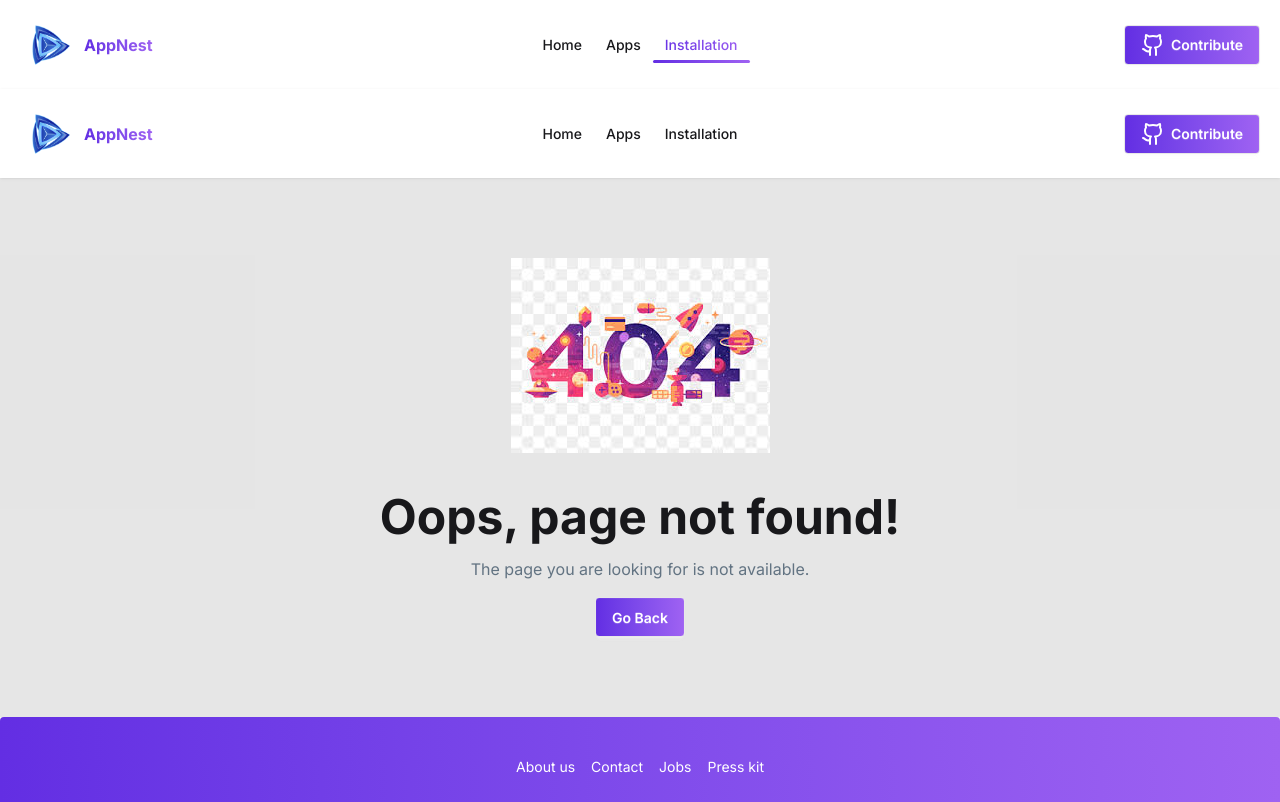
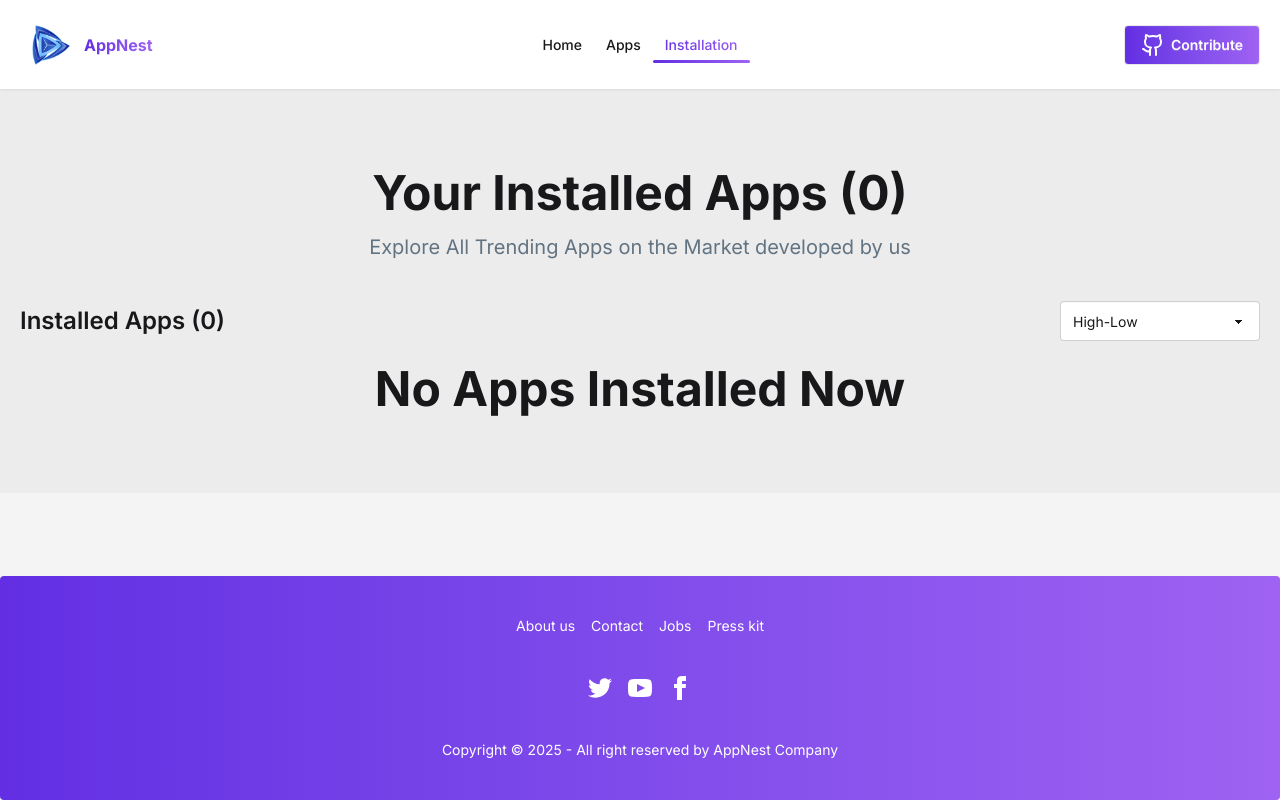
Before and after one commit to hashemm621/assignment-08-app-nest, a React (Vite) app: page /installation in a window 1280 px wide. Shown: the top 802 px of the page. Built offline with nearby package versions, Linux system fonts and the light colour scheme.

Commit message:
added chart

```diff
--- /dev/null
+++ b/src/Components/SortedApps/SortedApps.jsx
@@ -0,0 +1,40 @@
+import React from "react";
+import downImage from "../../assets/icon-downloads.png";
+import starImage from "../../assets/icon-ratings.png";
+
+const SortedApps = ({ app, handleUninstall }) => {
+  const { title, image, downloads, ratingAvg, size, id } = app;
+  return (
+    <div className="bg-white p-5 rounded-xl hover:scale-105 transition-all">
+      <div className="flex justify-between items-center">
+        <div className="flex items-center gap-5">
+          <img className="w-[80px] h-[80px] rounded-xl" src={image} alt="" />
+
+          <div>
+            <h2 className="font-medium text-xl">{title} </h2>
+            <div className="flex items-center mt-4 gap-3">
+              <span className="flex items-center gap-2 text-green-600 font-medium">
+                <img className="w-4 h-4" src={downImage} alt="" />{" "}
+                <span>{downloads}</span>
+              </span>
+              <span className="flex items-center gap-2 text-[#FF8811] font-medium">
+                <img className="w-4 h-4" src={starImage} alt="" />{" "}
+                <span>{ratingAvg}</span>
+              </span>
+              <p className="text-[#627382]">{size}MB </p>
+            </div>
+          </div>
+        </div>
+
+        <button
+          onClick={() => handleUninstall(id)}
+          className="btn bg-[#00D390] rounded-lg text-white hover:skew-2 hover:bg-gradient-to-r from-[#632EE3] to-[#9F62F2] transition-all"
+        >
+          Uninstall
+        </button>
+      </div>
+    </div>
+  );
+};
+
+export default SortedApps;
--- a/src/Pages/AppDetails/AppDetails.jsx
+++ b/src/Pages/AppDetails/AppDetails.jsx
@@ -1,76 +1,135 @@
-import React, { useEffect, useState } from 'react';
-import { useParams } from 'react-router';
-import useAppsData from '../../Hooks/useAppsData';
-import downloadIcon from '../../assets/icon-downloads.png'
-import ratingsIcon from '../../assets/icon-ratings.png'
-import reviewsIcon from '../../assets/icon-review.png'
-import Page404 from '../Page404/Page404';
-import { getAppData, setAppData } from '../../Utils/localStorage';
-import { Bounce, ToastContainer } from 'react-toastify';
+import React, { useEffect, useState } from "react";
+import { useParams } from "react-router";
+import useAppsData from "../../Hooks/useAppsData";
+import downloadIcon from "../../assets/icon-downloads.png";
+import ratingsIcon from "../../assets/icon-ratings.png";
+import reviewsIcon from "../../assets/icon-review.png";
+import Page404 from "../Page404/Page404";
+import { getAppData, setAppData } from "../../Utils/localStorage";
+import { Bounce, ToastContainer } from "react-toastify";
+import {
+  Area,
+  Bar,
+  CartesianGrid,
+  ComposedChart,
+  Legend,
+  Line,
+  ResponsiveContainer,
+  Tooltip,
+  XAxis,
+  YAxis,
+} from "recharts";
 
 const AppDetails = () => {
-    const {id} = useParams();
-    const { appsData, loading,error } = useAppsData();
-    const [isInstall,setIsInstall] = useState(false)
+  const { id } = useParams();
+  const { appsData, loading, error } = useAppsData();
+  const [isInstall, setIsInstall] = useState(false);
 
-
-    const app = appsData.find(data => data.id === Number(id))
-
-
-
-
-
+  const app = appsData.find((data) => data.id === Number(id));
 
   useEffect(() => {
     if (!app) return;
     const installedApps = getAppData();
-  const isInstalled = installedApps.some(a => a.id === app.id);
+    const isInstalled = installedApps.some((a) => a.id === app.id);
     setIsInstall(isInstalled);
   }, [app]);
 
+  if (loading) return <p>loading..........</p>;
+  if (error) return <Page404 />;
+  const {
+    companyName,
+    description,
+    downloads,
+    image,
+    ratingAvg,
+    ratings,
+    reviews,
+    size,
+    title,
+  } = app;
 
-    if(loading) return <p>loading..........</p>
-    if(error) return <Page404/>
-        const {companyName,description,downloads,image,ratingAvg,ratings,reviews,size,title} = app
+  const handleInstall = (app) => {
+    setAppData(app);
+    setIsInstall(true);
+  };
 
-
-
-
-    const handleInstall = app => {
-        setAppData(app)
-        setIsInstall(true)
-    }
+  const chartData =
+    Array.isArray(ratings) && ratings.length > 0
+      ? [...ratings].sort((a, b) => b.name.localeCompare(a.name))
+      : [
+          { name: "5★", value: 200 },
+          { name: "4★", value: 150 },
+          { name: "3★", value: 80 },
+          { name: "2★", value: 30 },
+          { name: "1★", value: 10 },
+        ];
 
   return (
-        <div className='bg-[#D2D2D240]'>
+    <div className="bg-[#D2D2D240]">
       <div className="max-w-7xl py-20 mx-auto px-5">
-                <div className='mb-20 flex flex-col md:flex-row gap-8 border-b pb-8 border-[#627382]'>
+        <div className="mb-20 flex flex-col md:flex-row gap-8 border-b pb-8 border-[#627382]">
           <img src={image} alt="apps image" />
-                    <div className='w-full'>
-                        <h1 className='text-3xl font-bold'>{title}</h1>
-                        <p className='text-[#627382] pb-5 border-b border-[#627382] text-xl'>Developed By: <span className='text-[#632EE3]'>{companyName} </span></p>
-                        <div className='mt-5 flex items-center gap-10'>
+          <div className="w-full">
+            <h1 className="text-3xl font-bold">{title}</h1>
+            <p className="text-[#627382] pb-5 border-b border-[#627382] text-xl">
+              Developed By:{" "}
+              <span className="text-[#632EE3]">{companyName} </span>
+            </p>
+            <div className="mt-5 flex items-center gap-10">
               <div>
-                             <img className='w-[40px] h-[40px]' src={downloadIcon} alt="" />
-                             <p className='py-2'>Downloads</p>
-                             <h2 className='font-extrabold text-4xl'>{downloads} </h2>
-
+                <img className="w-[40px] h-[40px]" src={downloadIcon} alt="" />
+                <p className="py-2">Downloads</p>
+                <h2 className="font-extrabold text-4xl">{downloads} </h2>
               </div>
               <div>
-                             <img className='w-[40px] h-[40px]' src={ratingsIcon} alt="" />
-                             <p className='py-2'>Average Ratings</p>
-                             <h2 className='font-extrabold text-4xl'>{ratingAvg} </h2>
-
+                <img className="w-[40px] h-[40px]" src={ratingsIcon} alt="" />
+                <p className="py-2">Average Ratings</p>
+                <h2 className="font-extrabold text-4xl">{ratingAvg} </h2>
               </div>
               <div>
-                             <img className='w-[40px] h-[40px]' src={reviewsIcon} alt="" />
-                             <p className='py-2'>Total Reviews</p>
-                             <h2 className='font-extrabold text-4xl'>{reviews} </h2>
-
+                <img className="w-[40px] h-[40px]" src={reviewsIcon} alt="" />
+                <p className="py-2">Total Reviews</p>
+                <h2 className="font-extrabold text-4xl">{reviews} </h2>
               </div>
             </div>
-                        <button onClick={()=> handleInstall(app)} disabled={isInstall} className='btn bg-[#00D390] rounded-xl mt-3 text-white py-3 px-5'>Install Now ({size}MB)</button>
+            <button
+              onClick={() => handleInstall(app)}
+              disabled={isInstall}
+              className="btn bg-[#00D390] rounded-xl mt-3 text-white py-3 px-5"
+            >
+              {isInstall ? "Installed" : `Install Now (${size}MB)`}
+            </button>
           </div>
+        </div>
+        <div className="space-y-5 ">
+          <h3 className="font-semibold text-2xl">Ratings</h3>
+          <div className="bg-base-100 border-0 h-80 p-4 rounded-xl">
+            <ResponsiveContainer width="100%" height="100%">
+              <ComposedChart
+                layout="vertical"
+                data={chartData}
+                margin={{
+                  top: 20,
+                  right: 20,
+                  bottom: 20,
+                  left: 20,
+                }}
+              >
+                <CartesianGrid stroke="#f5f5f5" />
+                <XAxis type="number" />
+                <YAxis dataKey="name" type="category" />
+                <Tooltip />
+
+                <Bar dataKey="count" barSize={20} fill="#ff7300" />
+              </ComposedChart>
+            </ResponsiveContainer>
+          </div>
+        </div>
+
+        <div className="mt-10 border-t border-gray-400 pt-5">
+          <h2 className="text-xl font-semibold">Description</h2>
+
+          <p className="mt-5 text-gray-500">{description} </p>
         </div>
       </div>
       <ToastContainer
--- a/src/Pages/Installation/Installation.jsx
+++ b/src/Pages/Installation/Installation.jsx
@@ -1,12 +1,87 @@
-import React from 'react';
-import Page404 from '../Page404/Page404';
+import React, { useEffect, useState } from "react";
+import Page404 from "../Page404/Page404";
+import { deleteAppData, getAppData } from "../../Utils/localStorage";
+import SortedApps from "../../Components/SortedApps/SortedApps";
+import { Bounce, ToastContainer } from "react-toastify";
 
 const Installation = () => {
-    return (
+  const [apps, setApps] = useState([]);
+
+  const [selectSort, setSelectSort] = useState("acc");
+
+  useEffect(() => {
+    setApps(getAppData());
+  }, []);
+
+  if (!apps) return <Page404 />;
+
+  const handleUninstall = (id) => {
+    deleteAppData(id);
+    setApps((prev) => prev.filter((app) => app.id !== id));
+  };
+
+  const sortedApps = [...apps].sort((a, b) => {
+    if (selectSort === "acc") return b.downloads - a.downloads;
+    return a.downloads - b.downloads;
+  });
+
+  return (
+    <div className="bg-[#D2D2D240]">
+      <div className="max-w-7xl py-20 mx-auto px-5">
         <div>
-            <Page404/>
+          <h1 className="font-bold text-5xl text-center mb-4">
+            Your Installed Apps ({apps.length})
+          </h1>
+          <p className="text-[#627382] text-xl text-center ">
+            Explore All Trending Apps on the Market developed by us
+          </p>
         </div>
-    );
+        <div className="flex justify-between items-center mt-10">
+          <h2 className="text-2xl font-semibold">
+            Installed Apps ({sortedApps.length}){" "}
+          </h2>
+          <select
+            value={selectSort}
+            onChange={(e) => setSelectSort(e.target.value)}
+            className="select  w-[200px]"
+          >
+            <option value={"acc"}>High-Low</option>
+            <option value={"dec"}>Low-High</option>
+          </select>
+        </div>
+
+        <div className="grid grid-cols-1 gap-4 mt-6">
+          {sortedApps.length > 0 ? (
+            sortedApps.map((app) => (
+              <SortedApps
+                key={app.id}
+                handleUninstall={handleUninstall}
+                app={app}
+              ></SortedApps>
+            ))
+          ) : (
+            <h2 className="text-5xl text-center font-bold">
+              No Apps Installed Now
+            </h2>
+          )}
+        </div>
+      </div>
+
+      <ToastContainer
+        position="top-center"
+        autoClose={5000}
+        hideProgressBar={false}
+        newestOnTop={false}
+        closeOnClick
+        rtl={false}
+        pauseOnFocusLoss
+        draggable
+        pauseOnHover
+        theme="colored"
+        transition={Bounce}
+      />
+    </div>
+  );
 };
 
 export default Installation;
```
Lines whose indentation alone changed are shown as unchanged.
